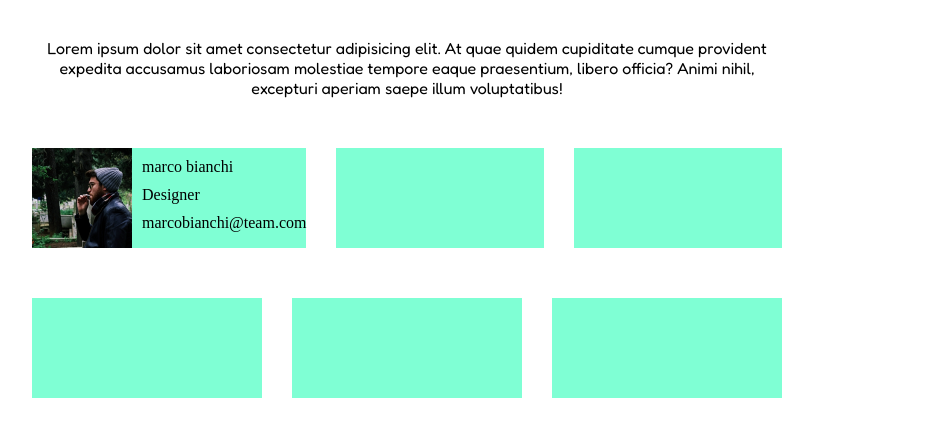
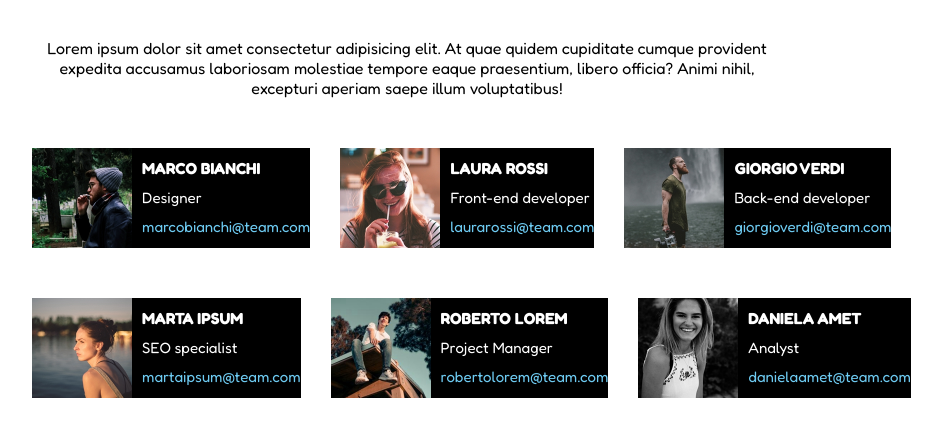
Before and after one commit to AlessiaSimone5/html-css-flex-cards, a plain HTML site: page index.html in a window 1280 px wide. Shown: the part 101-538 px from the top of the page, without its empty margins (233-1175 px from the left). Drawn offline with Linux system fonts and the light colour scheme.

Commit message:
esercizio completato

```diff
--- a/css/style.css
+++ b/css/style.css
@@ -36,7 +36,7 @@ p {
 .block {
     height: 100px;
     width: 360px;
-    background-color: aquamarine;
+    background-color: black;
     display: flex;
 }
 
@@ -54,6 +54,7 @@ ul .point {
     flex-direction: column;
     margin-top: 10px;
     margin-left: 10px;
+    font-family: fredoka;
 
 
 }
@@ -61,3 +62,19 @@ ul .point {
 ul .point li {
     margin-bottom: 10px;
 }
+
+.name {
+    text-transform: uppercase;
+    color: white;
+    font-weight: 700;
+}
+
+.job {
+    color: white;
+    font-size: 15px;
+}
+
+.email {
+    color: #6ecbf2;
+    font-size: .9375rem;
+}
--- a/index.html
+++ b/index.html
@@ -42,28 +42,93 @@
     <main>
         <!--icona-->
         <section>
-
             <ul class="flex">
                 <li class="block">
+                    <!--marco-->
                     <div><img src="img/male1.png" alt="male1"></div>
                     <div class="space">
                         <ul class="point">
-                            <li>marco bianchi</li>
-                            <li>Designer</li>
-                            <li>marcobianchi@team.com</li>
+                            <li class="name">marco bianchi</li>
+                            <li class="job">Designer</li>
+                            <li class="email">marcobianchi@team.com</li>
                         </ul>
                     </div>
+                    <!--/marco-->
+
                 </li>
-                <li class="block"></li>
-                <li class="block"></li>
+                <li class="block">
+                    <!--laura-->
+                    <div><img src="img/female1.png" alt="laura"></div>
+                    <div class="space">
+                        <ul class="point">
+                            <li class="name">laura rossi</li>
+                            <li class="job">Front-end developer</li>
+                            <li class="email">laurarossi@team.com</li>
+                        </ul>
+                    </div>
+                    <!--/laura-->
+
+                </li>
+                <li class="block">
+                    <!--giorgio-->
+                    <div><img src="img/male2.png" alt="giorgio"></div>
+                    <div class="space">
+                        <ul class="point">
+                            <li class="name">giorgio verdi</li>
+                            <li class="job">Back-end developer</li>
+                            <li class="email">giorgioverdi@team.com</li>
+                        </ul>
+                    </div>
+                    <!--/giorgio-->
+
+
+                </li>
             </ul>
         </section>
 
         <section>
             <ul class="flex">
-                <li class="block"></li>
-                <li class="block"></li>
-                <li class="block"></li>
+                <li class="block">
+                    <!--/marta-->
+                    <div><img src="img/female2.png" alt="marta"></div>
+                    <div class="space">
+                        <ul class="point">
+                            <li class="name">marta ipsum</li>
+                            <li class="job">SEO specialist</li>
+                            <li class="email">martaipsum@team.com</li>
+                        </ul>
+                    </div>
+                    <!--/marta-->
+
+                </li>
+
+                <li class="block">
+                    <!--roberto-->
+                    <div><img src="img/male3.png" alt="roberto"></div>
+                    <div class="space">
+                        <ul class="point">
+                            <li class="name">roberto lorem</li>
+                            <li class="job">Project Manager</li>
+                            <li class="email">robertolorem@team.com</li>
+                        </ul>
+                    </div>
+                    <!--/roberto-->
+
+                </li>
+
+                <li class="block">
+                    <!--daniela-->
+                    <div><img src="img/female3.png" alt="daniela"></div>
+                    <div class="space">
+                        <ul class="point">
+                            <li class="name">daniela amet</li>
+                            <li class="job">Analyst</li>
+                            <li class="email">danielaamet@team.com</li>
+                        </ul>
+                    </div>
+                    <!--/daniela-->
+
+                </li>
 
             </ul>
         </section>
```
